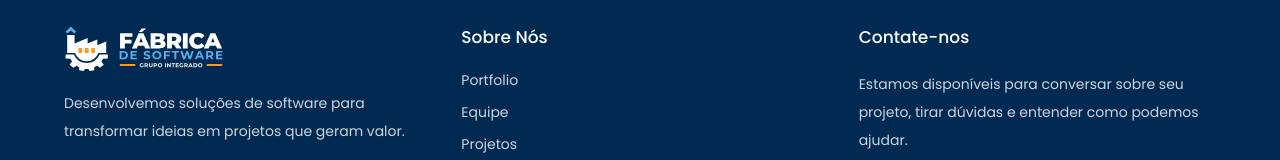
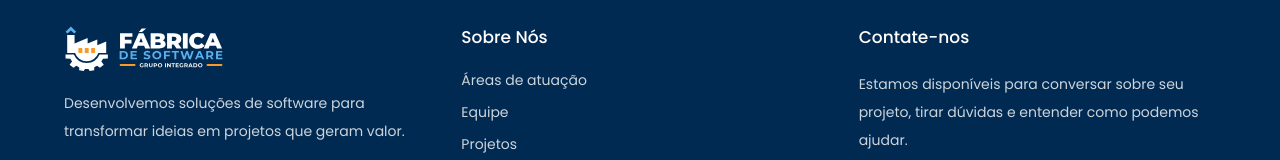
Before and after one commit to RafaelFrossard/FabricaSoftware, a React (Vite) app: page / in a window 1280 px wide. Shown: the part 4379-4539 px from the top of the page. Built offline with nearby package versions, Linux system fonts and the light colour scheme.

Commit message:
fix: corrige links do rodapé e renomeia "Portfolio" para "Áreas de atuação"

```diff
--- a/src/components/layout/Footer.tsx
+++ b/src/components/layout/Footer.tsx
@@ -7,12 +7,13 @@ import {
 } from "@fortawesome/free-brands-svg-icons";
 import { faPhone } from "@fortawesome/free-solid-svg-icons";
 import { FontAwesomeIcon } from "@fortawesome/react-fontawesome";
+import { HashLink } from "react-router-hash-link";
 
 const footerLinks = [
-  { label: "Portfolio", href: "#areas" },
-  { label: "Equipe", href: "#team" },
-  { label: "Projetos", href: "#projects" },
-  { label: "Entre em Contato", href: "#contact" },
+  { label: "Áreas de atuação", href: "/#areas" },
+  { label: "Equipe", href: "/#team" },
+  { label: "Projetos", href: "/#projects" },
+  { label: "Entre em Contato", href: "/#contact" },
 ];
 
 const socialLinks = [
@@ -83,9 +84,9 @@ export default function Footer() {
             <ul className="space-y-3 text-sm text-white/80">
               {footerLinks.map((link) => (
                 <li key={link.label}>
-                  <a href={link.href} className="hover:text-brand-orange transition-colors">
+                  <HashLink to={link.href} className="hover:text-brand-orange transition-colors">
                     {link.label}
-                  </a>
+                  </HashLink>
                 </li>
               ))}
             </ul>
```
